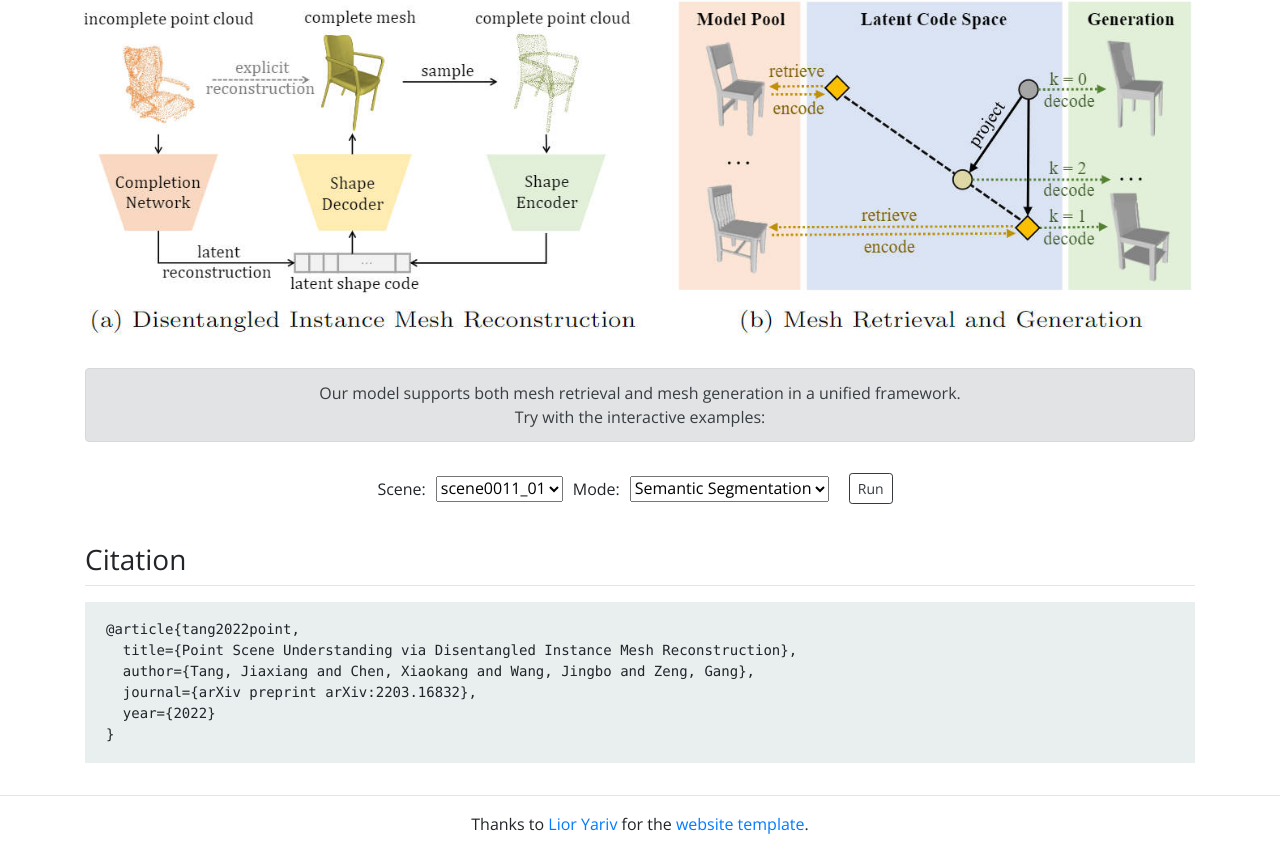
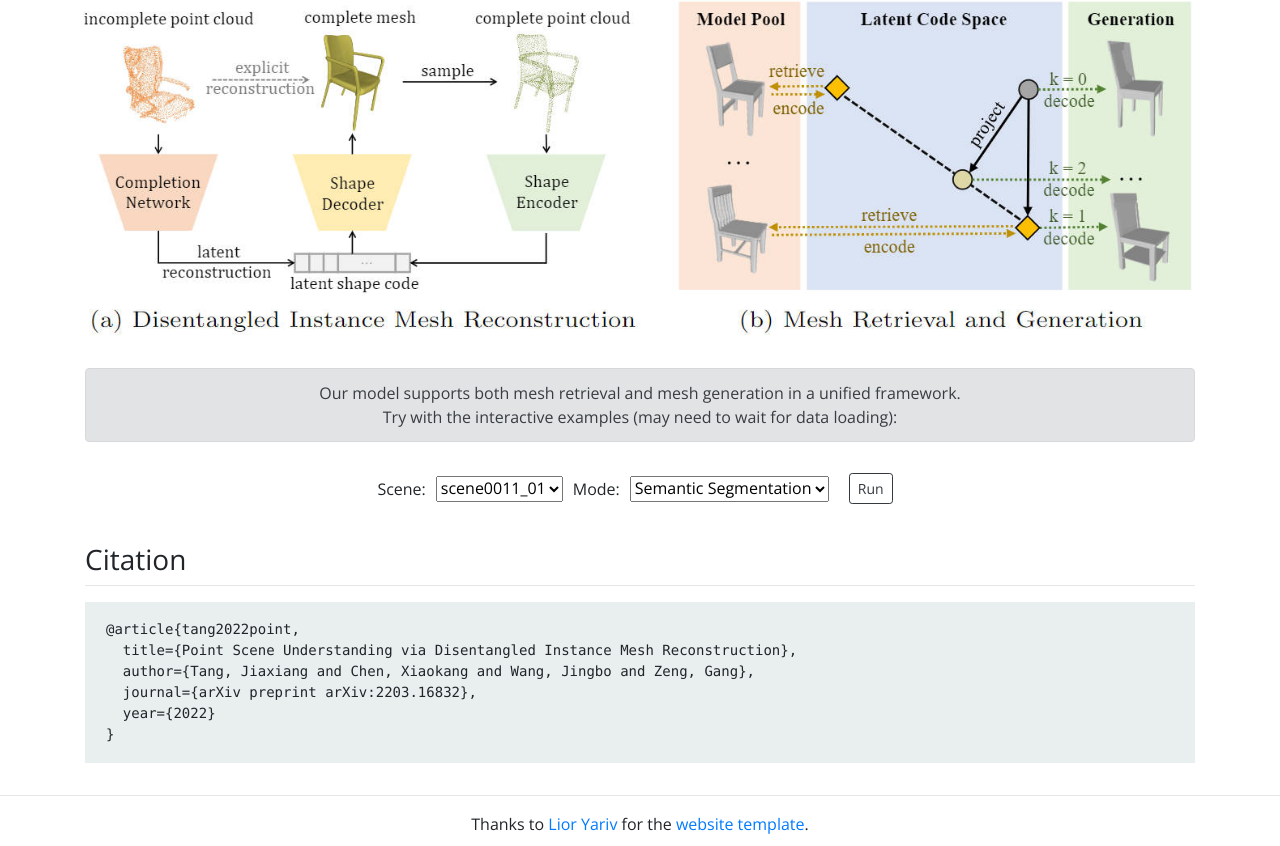
Before and after one commit to ashawkey/ashawkey.github.io, a plain HTML site: page dimr/index.html in a window 1280 px wide. Shown: the part 1674-2520 px from the top of the page. Drawn offline with nearby package versions, Linux system fonts and the light colour scheme; a script that the page names is missing.

Commit message:
add dimr

```diff
--- a/dimr/index.html
+++ b/dimr/index.html
@@ -23,9 +23,6 @@
         font-family:'Open Sans', sans-serif;
       }
     </style>
-
-    <!-- glob -->
-    <script type="module" src="https://cdn.jsdelivr.net/npm/glob@8.0.3/glob.min.js"></script>
 
   </head>
 
@@ -134,7 +131,7 @@
             <div class="alert alert-secondary" role="alert">
               Our model supports both mesh retrieval and mesh generation in a unified framework.
               <br/>
-              Try with the interactive examples:
+              Try with the interactive examples (may need to wait for data loading):
             </div>
 
 
```
